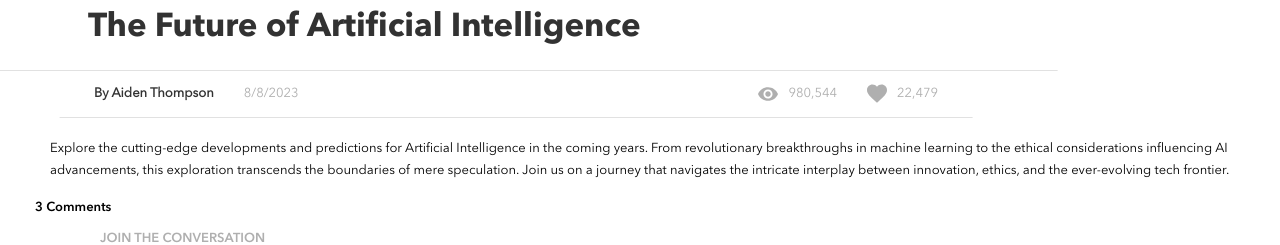
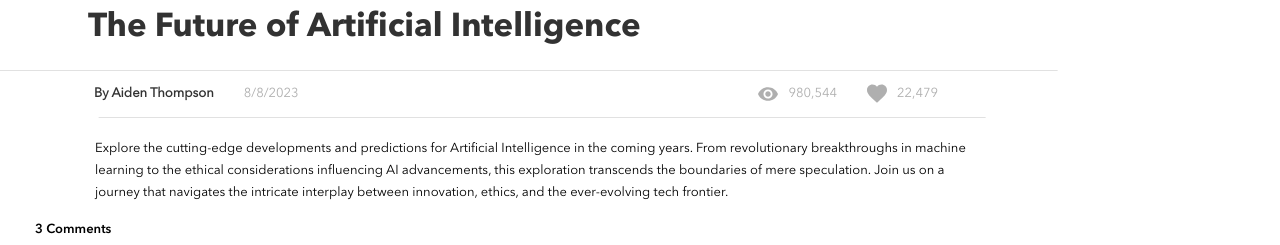
Before and after one commit to Marie-L1/maria-lukowich-brainflix, a React (Vite) app in the folder maria-lukowich-brainflix/: page / in a window 1280 px wide. Shown: the part 707-952 px from the top of the page. Built offline with nearby package versions, Linux system fonts and the light colour scheme.

Commit message:
adjusting the video description margins

```diff
--- a/maria-lukowich-brainflix/src/components/VideoDescription/VideoDescription.scss
+++ b/maria-lukowich-brainflix/src/components/VideoDescription/VideoDescription.scss
@@ -17,7 +17,7 @@
 
           @include desktop {
             // Desktop-specific styles
-              margin: 0 50px;
+              margin: 0 18.75rem .625rem 5.9375rem;
           }
     }
 
--- a/maria-lukowich-brainflix/src/components/VideoPlayer/VideoPlayer.scss
+++ b/maria-lukowich-brainflix/src/components/VideoPlayer/VideoPlayer.scss
@@ -155,8 +155,8 @@
             margin: 0 7rem 1.25rem -8.5rem;
 
             &::after {
-                left: 50%;
-                width: 70%;
+                left: 52%;
+                width: 68%;
             }
             }
         &__info-wrapper{
```
